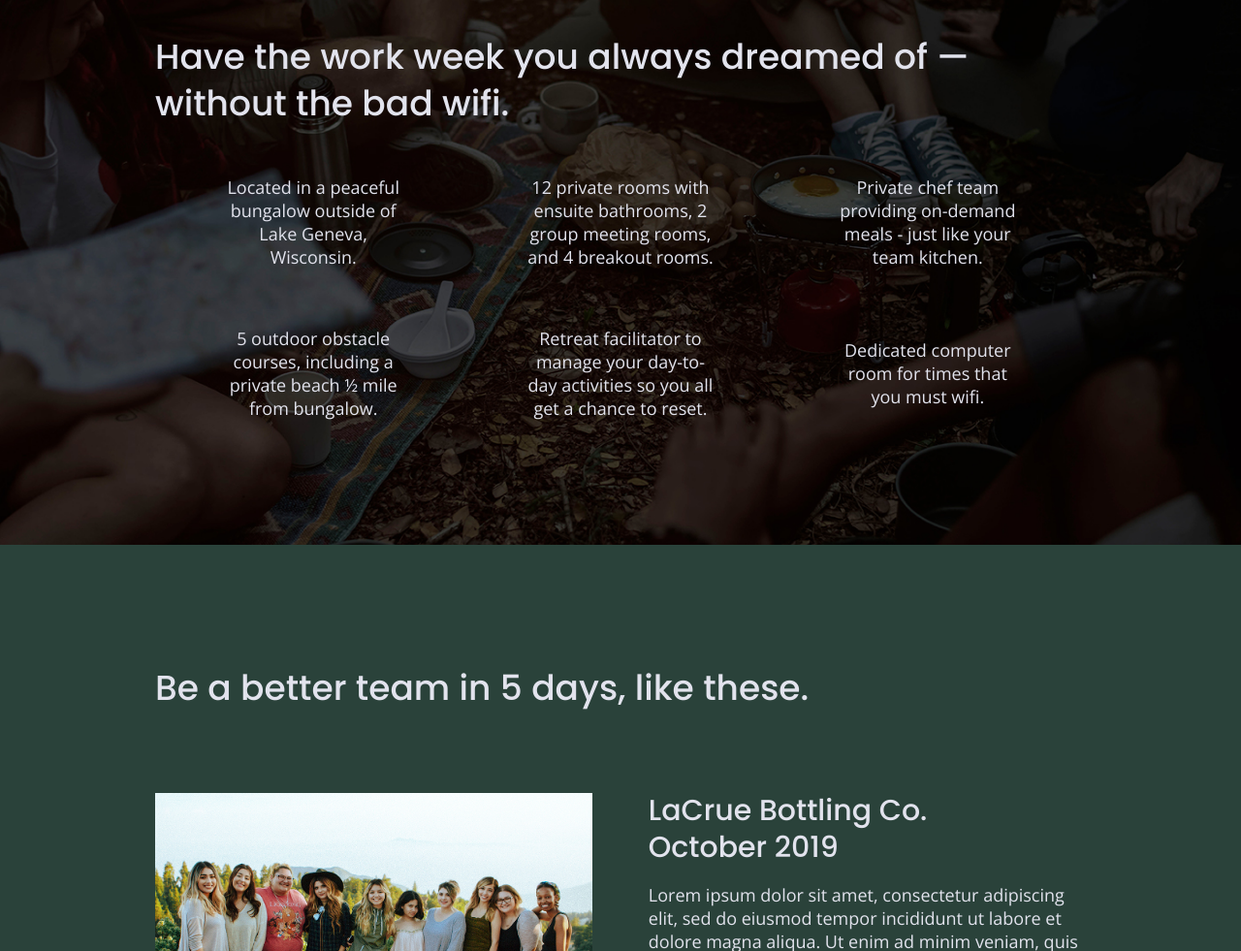
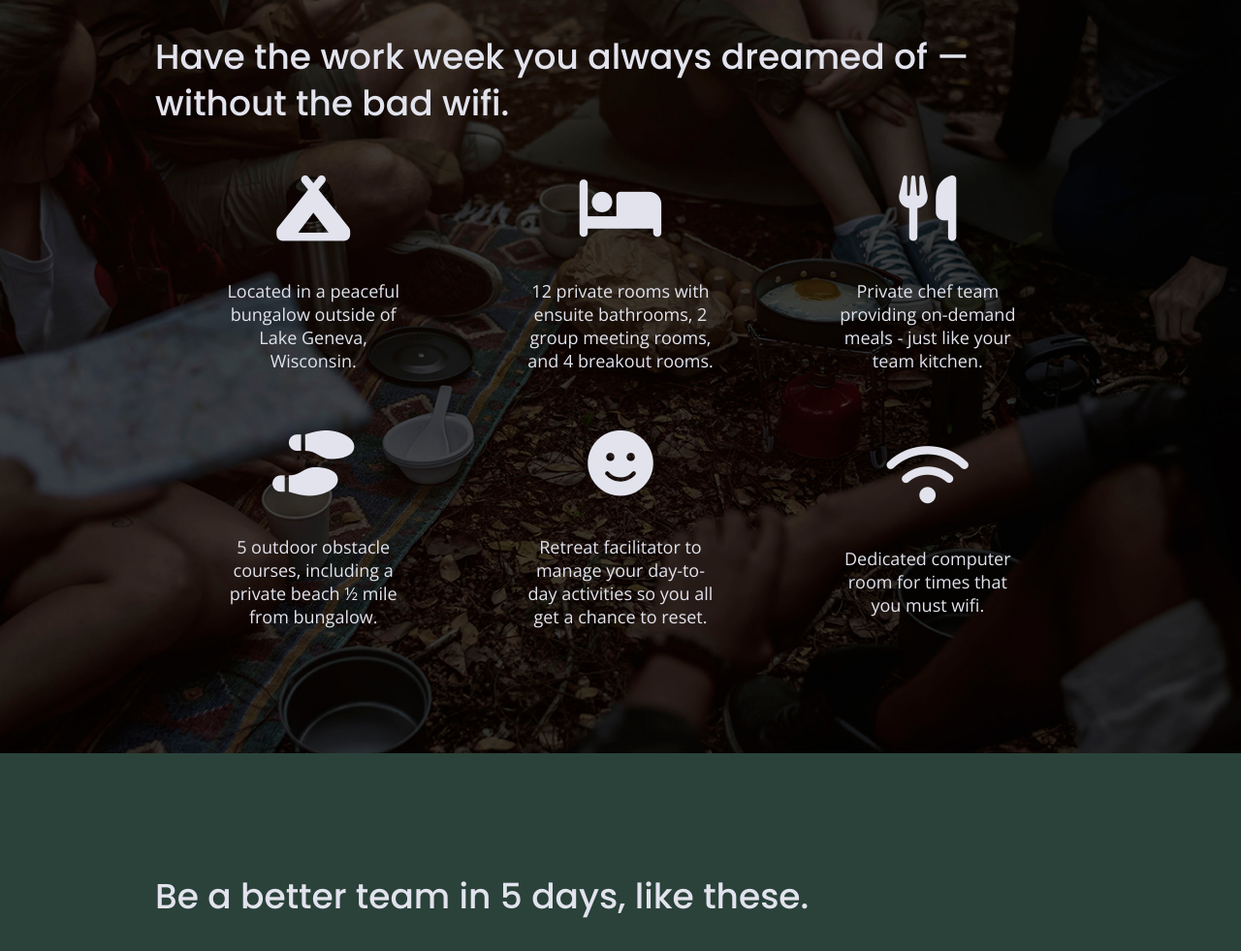
Before and after one commit to markie-m/unplugged-retreat, a website built with Parcel: page index.html in a window 1280 px wide. Shown: the part 981-1962 px from the top of the page at 97% size. Built offline with nearby package versions, Linux system fonts and the light colour scheme.

Commit message:
Added features icons to homepage

```diff
--- a/css/main.css
+++ b/css/main.css
@@ -327,6 +327,11 @@ input[type=button] {
   justify-content: center;
   align-items: center;
   flex-flow: row wrap;
+}
+
+.features i {
+	font-size: 3.75em;
+  margin-bottom: 40px;
 }
 
 .features p {
--- a/index.html
+++ b/index.html
@@ -21,6 +21,9 @@
 
   <link rel="stylesheet" href="css/normalize.css">
   <link rel="stylesheet" href="css/main.css">
+
+  <!-- FontAwesome CDN version 5.x -->
+  <script src="https://kit.fontawesome.com/f2ac32fd0e.js" crossorigin="anonymous"></script>
 
   <meta name="theme-color" content="#fafafa">
 </head>
@@ -74,27 +77,39 @@
         <!-- Add your Features content here -->
         <div class="features-items">
           <article>
-            <p class="fontawesome-icon"></p>
+            <p class="fontawesome-icon">
+              <i class="fas fa-campground"></i>
+            </p>
             <p class="features-item-description">Located in a peaceful bungalow outside of Lake Geneva, Wisconsin.</p>
           </article>
           <article>
-            <p class="fontawesome-icon"></p>
+            <p class="fontawesome-icon">
+              <i class="fas fa-bed"></i>
+            </p>
             <p class="features-item-description">12 private rooms with ensuite bathrooms, 2 group meeting rooms, and 4 breakout rooms.</p>
           </article>
           <article>
-            <p class="fontawesome-icon"></p>
+            <p class="fontawesome-icon">
+              <i class="fas fa-utensils"></i>
+            </p>
             <p class="features-item-description">Private chef team providing on-demand meals - just like your team kitchen.</p>
           </article>
           <article>
-            <p class="fontawesome-icon"></p>
+            <p class="fontawesome-icon">
+              <i class="fas fa-shoe-prints"></i>
+            </p>
             <p class="features-item-description">5 outdoor obstacle courses, including a private beach ½ mile from bungalow.</p>
           </article>
           <article>
-            <p class="fontawesome-icon"></p>
+            <p class="fontawesome-icon">
+              <i class="fas fa-smile"></i>
+            </p>
             <p class="features-item-description">Retreat facilitator to manage your day-to-day activities so you all get a chance to reset.</p>
           </article>
           <article>
-            <p class="fontawesome-icon"></p>
+            <p class="fontawesome-icon">
+              <i class="fas fa-wifi"></i>
+            </p>
             <p class="features-item-description">Dedicated computer room for times that you must wifi.</p>
           </article>
         </div>
```
Also changed, not shown: about/index.html (+3 -0 lines), faq/index.html (+3 -0 lines).
